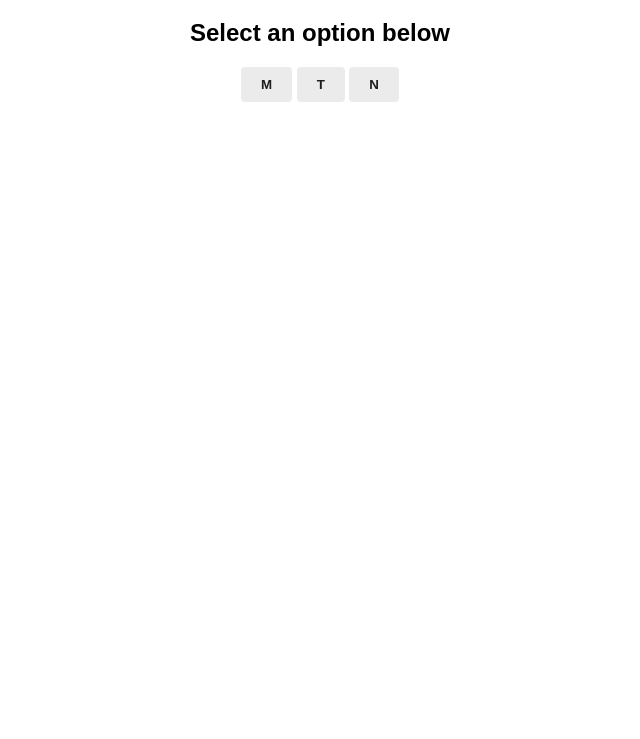
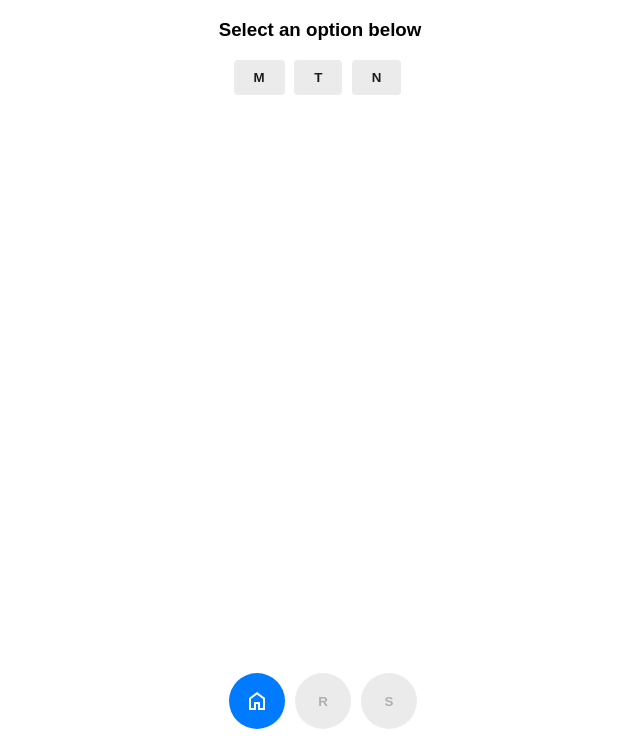
Before and after one commit to olvinpaz/predictive, a plain HTML site: page index.html in a window 1280 px wide. Shown: the part 61-800 px from the top of the page, without its empty margins (320-960 px from the left). Drawn offline with nearby package versions, Linux system fonts and the light colour scheme.

Commit message:
Implementation of navigation buttons

```diff
--- /dev/null
+++ b/components/nav-bar.js
@@ -0,0 +1,54 @@
+const btnHome = document.getElementById('btnHome');
+const btnRepeatedNumbers = document.getElementById('btnRN');
+const btnSelectedNumbers = document.getElementById('btnSN');
+
+// Cuando el documento se carga completamente, se ejecutará este código.
+window.addEventListener('load', function () {
+    var currentURL = window.location.href;
+    console.log("URL actual: " + currentURL);
+
+    // Verificar si estás en una página específica:
+    if (window.location.href.includes("index.html")) {
+        console.log("Estás en la página 'index.html'");
+
+        btnHome.classList.add("selected");
+        btnRepeatedNumbers.classList.remove("selected");
+        btnSelectedNumbers.classList.remove("selected");
+    }
+
+    if (window.location.href.includes("repeat.html")) {
+        console.log("Estás en la página 'repeat.html'");
+
+        btnHome.classList.remove("selected");
+        btnRepeatedNumbers.classList.add("selected");
+        btnSelectedNumbers.classList.remove("selected");
+    }
+
+    if (window.location.href.includes("selected-numbers.html")) {
+        console.log("Estás en la página 'elected-numbers.html'");
+
+        btnHome.classList.remove("selected");
+        btnRepeatedNumbers.classList.remove("selected");
+        btnSelectedNumbers.classList.add("selected");
+    }
+});
+
+/*
+btnHome.addEventListener('click', function () {
+    btnHome.classList.add("selected");
+    btnRepeatedNumbers.classList.remove("selected");
+    btnSelectedNumbers.classList.remove("selected");
+});
+
+btnRepeatedNumbers.addEventListener('click', function () {
+    btnRepeatedNumbers.classList.add("selected");
+    btnHome.classList.remove("selected");
+    btnSelectedNumbers.classList.remove("selected");
+});
+
+btnSelectedNumbers.addEventListener('click', function () {
+    btnSelectedNumbers.classList.add("selected");
+    btnHome.classList.remove("selected");
+    btnRepeatedNumbers.classList.remove("selected");
+});
+*/
--- a/index.html
+++ b/index.html
@@ -5,14 +5,32 @@
     <meta name="viewport" content="width=device-width, initial-scale=1.0">
     <title>Predictive</title>
     <link rel="stylesheet" type="text/css" href="styles.css">
+    <link rel="stylesheet" href="https://fonts.googleapis.com/css2?family=Material+Symbols+Outlined:opsz,wght,FILL,GRAD@20..48,100..700,0..1,-50..200" />
 </head>
 <body>
-    <h1>Predictive</h1>
-    <h2>Select an option below</h1>
-    <button id="fetchDataML" class="opt-button">M</button>
-    <button id="fetchDataTL" class="opt-button">T</button>
-    <button id="fetchDataNL" class="opt-button">N</button>
-    <div id="missingNumbers"></div>
+    <div id="content">
+        <h1>Predictive</h1>
+        <h3>Select an option below</h1>
+        <button id="fetchDataML" class="opt-button">M</button>
+        <button id="fetchDataTL" class="opt-button">T</button>
+        <button id="fetchDataNL" class="opt-button">N</button>
+        <div id="missingNumbers"></div>
+    </div>
+
+
+    <div class="nav-bar">
+        <button id="btnHome" class="nav-button">
+            <a href="/index.html"><span class="material-symbols-outlined">home</span></a>
+        </button>
+        <button id="btnRN" class="nav-button">
+            <a href="repeat/repeat.html">R</a>
+        </button>
+        <button id="btnSN" class="nav-button">
+            <a href="selected-numbers/selected-numbers.html">S</a>
+        </button>
+    </div>
+
     <script src="script.js"></script>
+    <script src="/components/nav-bar.js"></script>
 </body>
 </html>
--- a/script.js
+++ b/script.js
@@ -3,6 +3,13 @@ const googleSheetsUrl = "https://docs.google.com/spreadsheets/d/1HsyO8Jt7s3zegg7
 const btnFetchDataML = document.getElementById('fetchDataML');
 const btnFetchDataTL = document.getElementById('fetchDataTL');
 const btnFetchDataNL = document.getElementById('fetchDataNL');
+
+window.addEventListener('load', function () {
+    // Cuando el documento se carga completamente, se ejecutará este código.
+    btnHome.classList.add("selected");
+    btnRepeatedNumbers.classList.remove("selected");
+    btnSelectedNumbers.classList.remove("selected");
+});
 
 // Agrega un evento click a los botones - Fetch Data
 // Llama a la función processMissingNumbers con los datos JSON obtenidos
@@ -20,7 +27,6 @@ btnFetchDataTL.addEventListener('click', function () {
     btnFetchDataTL.classList.add("selected");
     btnFetchDataML.classList.remove("selected");
     btnFetchDataNL.classList.remove("selected");
-
 });
 
 btnFetchDataNL.addEventListener('click', function () {
--- a/styles.css
+++ b/styles.css
@@ -1,6 +1,10 @@
 body {
     font-family: Arial, sans-serif;
     text-align: center;
+}
+
+#content {
+    margin-bottom: 100px; /* Espacio para el botón en la parte inferior */
 }
 
 h1 {
@@ -18,16 +22,6 @@ h1 {
     transition: background-color 0.3s, color 0.3s;*/
 }
 
-#fetchDataML:hover, #fetchDataTL:hover, #fetchDataNL:hover {
-    /*background-color: #007bff;
-    color: #ffffff;*/
-}
-/*
-#fetchDataML:focus, #fetchDataTL:focus, #fetchDataNL:focus {
-    background-color: #007bff;
-    color: #ffffff;
-}
-*/
 
 #missingNumbers {
     margin-top: 20px;
@@ -42,6 +36,7 @@ h1 {
     background-color: #ebebeb;
     color: #1d1d1d;
     padding: 10px 20px;
+    margin-right: 5px;
     border: none;
     cursor: pointer;
     border-radius: 4px;
@@ -53,3 +48,70 @@ h1 {
     background-color: #007bff;
     color: #ffffff;
 }
+
+
+
+
+#repeatedNumbers {
+    display: flex;
+    flex-wrap: wrap;
+    justify-content: space-between;
+    font-size: 18px;
+    margin: 20px;
+}
+
+.nav-bar {
+    display: flex;
+    align-items: center;
+    justify-content: center;
+    /*justify-content: space-around;  Otra opción: space-around */
+    background-color: rgb(255, 255, 255);
+    height: 76px;
+    width: 100%;
+    position: fixed;
+    bottom: 0;
+}
+
+/* Estilo normal del botón */
+button.nav-button {
+    background-color: #ebebeb;
+    color: #afafaf;
+    border: none;
+    cursor: pointer;
+
+    padding: 0;
+    height: 56px;
+    width: 56px;
+    margin-right: 10px;
+    border-radius: 50%;
+    font-weight: bold;
+    transition: background-color 0.3s, color 0.3s;
+}
+
+/* Estilo del botón cuando el mouse está encima (hover) */
+button.nav-button:hover {
+    color: #3b3b3b; /* Cambia el color de texto a rojo al pasar el mouse por encima del botón */
+}
+
+/* Estilos para el hipervínculo dentro del botón */
+button.nav-button a {
+    display: flex;
+    align-items: center;
+    justify-content: center;
+
+    text-decoration: none;
+    color: inherit; /* Hereda el color del texto del botón */
+    height: 100%;
+    width: 100%;
+    /*line-height: 60px;*/
+    border-radius: 50%;
+}
+
+button.nav-button a span {
+    background-color: transparent;
+}
+
+/* Estilos para el hipervínculo cuando el mouse está encima (hover) */
+button.nav-button xa:hover {
+    text-decoration: underline; /* Subraya el hipervínculo al pasar el mouse por encima */
+}
```
Also changed, not shown: repeat/repeat.html (added, +25 -0 lines), selected-numbers/selected-numbers.html (added, +24 -0 lines).
